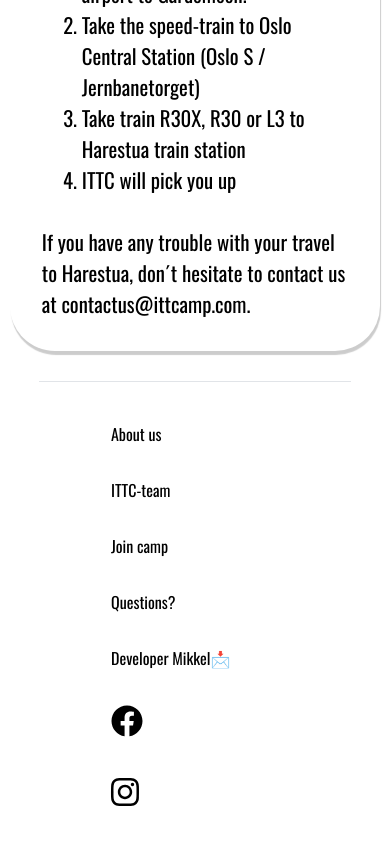
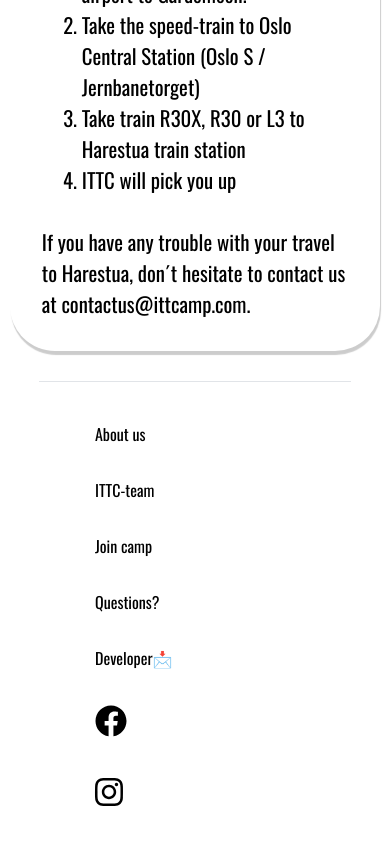
Before and after one commit to mikkelgud/InternationalTableTennisCamp, a React (Create React App) app: page /travels/Norway in a window 390 px wide. Shown: the part 1190-2034 px from the top of the page. Built offline with nearby package versions, Linux system fonts and the light colour scheme.

Commit message:
-Changed styling for footer. -Changed Language-flag-order to make a really cool effect on phones.

```diff
--- a/src/components/Footer.js
+++ b/src/components/Footer.js
@@ -24,15 +24,26 @@ margin-top: 20px;
 
 const Wrapper = styled.div`
 display: grid;
-grid-template-columns: auto auto auto;
 grid-gap: 2rem;
-margin: 2rem 2rem 2rem 2rem;
 position: absoulte;
 
 @media (min-width: 1129px){
+    grid-template-columns: auto auto auto auto auto auto auto;
+    margin: 2rem 2rem 2rem 4rem;
+}
+@media (max-width: 1129px){
     grid-template-columns: auto auto auto auto auto;
-    margin: 2rem 2rem 2rem 7.5rem;
+    margin: 2rem 2rem 2rem 5.5rem;
 }
+@media (max-width: 927px){
+    grid-template-columns: auto auto auto auto;
+margin: 2rem 2rem 2rem 2.5rem;
+}
+@media (max-width: 627px){
+    grid-template-columns: auto auto;
+margin: 2rem 2rem 2rem 1rem;
+}
+
 @media (max-width: 510px){
     grid-template-columns: auto;
 }
@@ -56,44 +67,67 @@ margin: 0;
             <FooterStyleDivWrapper>
                 <Wrapper>
                     <div>
-                <StyledATagLink onClick={() => { props.history.push("/aboutus"); }}>
-                <StyledTextLocal>About us</StyledTextLocal>
+                        <StyledTextLocal>
+                            <StyledATagLink
+                                onClick={() => { props.history.push("/aboutus"); }}>
+                                About us
                             </StyledATagLink>
+                        </StyledTextLocal>
                     </div>
                     <div>
-                <StyledATagLink onClick={() => { props.history.push("/leaders"); }}>
-                <StyledTextLocal>ITTC-team</StyledTextLocal>
+                        <StyledTextLocal>
+                            <StyledATagLink
+                                onClick={() => { props.history.push("/leaders"); }}>
+                                ITTC-team
                                  </StyledATagLink>
+                        </StyledTextLocal>
                     </div>
                     <div>
-                <StyledATagLink href="mailto: join@ittcamp.com" onClick={() => { props.history.push("/signup") }} >
-                <StyledTextLocal>Join camp</StyledTextLocal>
+                        <StyledTextLocal>
+                            <StyledATagLink
+                                href="mailto: join@ittcamp.com"
+                                onClick={() => { props.history.push("/signup") }} >
+                                Join camp
                                 </StyledATagLink>
+                        </StyledTextLocal>
                     </div>
                     <div>
-                <StyledATagLink href="mailto: contactus@ittcamp.com" >
-                <StyledTextLocal>Questions?</StyledTextLocal>
+                        <StyledTextLocal>
+                            <StyledATagLink
+                                href="mailto: contactus@ittcamp.com" >
+                                Questions?
                                 </StyledATagLink>
+                        </StyledTextLocal>
                     </div>
                     <div>
-                <StyledATagLink href="mailto: mikkel_gudmundsen@hotmail.com">
-                <StyledTextLocal>Developer Mikkel<span role="img" aria-label="mail">📩</span></StyledTextLocal>
+                        <StyledTextLocal>
+                            <StyledATagLink
+                                href="mailto: mikkel_gudmundsen@hotmail.com">
+                                Developer<span role="img" aria-label="mail">📩</span>
                             </StyledATagLink>
+                        </StyledTextLocal>
                     </div>
                     <div>
-                <StyledATagLink target="blank"  onClick={()=> alert("Our facebook account is yet under development. Thank you for your interest :)")}>
-                <StyledIcon><FontAwesomeIcon icon={["fab", "facebook"]} /></StyledIcon>
+                        <StyledIcon>
+                            <StyledATagLink
+                                target="blank"
+                                onClick={() => alert("Our facebook account is yet under development. Thank you for your interest :)")}>
+                                <FontAwesomeIcon icon={["fab", "facebook"]} />
                             </StyledATagLink>
+                        </StyledIcon>
                     </div>
                     <div>
-                <StyledATagLink target="blank" href="https://www.instagram.com/ittcamp">
-                <StyledIcon><FontAwesomeIcon icon={["fab","instagram"]} /></StyledIcon>
+                        <StyledATagLink
+                            target="blank"
+                            href="https://www.instagram.com/ittcamp">
+                            <StyledIcon>
+                                <FontAwesomeIcon icon={["fab", "instagram"]} />
+                            </StyledIcon>
                         </StyledATagLink>
                     </div>
                 </Wrapper>
             </FooterStyleDivWrapper>
         </LocalWrapper>
     );
-
-
-}export default withRouter(Footer);
+}
+export default withRouter(Footer);
--- a/src/components/Language.js
+++ b/src/components/Language.js
@@ -3,7 +3,7 @@ import useLocalStorage from '../hooks/useLocalStorage';
 import styled from 'styled-components';
 
 
-export const norwegianLanguage =  {
+export const norwegianLanguage = {
    selectedLanguageIcon: `🇳🇴`,
    key: "no",
    name: "Norwegian"
@@ -40,25 +40,28 @@ const Language = ({ onItemSelected }) => {
    const [storedLanguage, setStoredLanguage] = useLocalStorage("Language", englishLanguage);
 
 
-   return(
+   return (
       <>
-   <ChangeLanguageLinkEmoji onClick={() => {
-      setStoredLanguage(englishLanguage);
-      onItemSelected(englishLanguage);
-      alert("Translation is yet under development, if there's something that's not clear contact us on contactus@ittcamp.com");
-   }
-}>{englishLanguage.selectedLanguageIcon}</ChangeLanguageLinkEmoji>
+
          <ChangeLanguageLinkEmoji onClick={() => {
             setStoredLanguage(norwegianLanguage)
             onItemSelected(norwegianLanguage);
             alert("Translation is yet under development, if there's something that's not clear contact us on contactus@ittcamp.com");
-   }
-   }>{norwegianLanguage.selectedLanguageIcon}</ChangeLanguageLinkEmoji>
+         }}>{norwegianLanguage.selectedLanguageIcon}</ChangeLanguageLinkEmoji>
+
          <ChangeLanguageLinkEmoji onClick={() => {
             onItemSelected(swedishLanguage);
             setStoredLanguage(swedishLanguage);
             alert("Translation is yet under development, if there's something that's not clear contact us on contactus@ittcamp.com");
          }}>{swedishLanguage.selectedLanguageIcon}</ChangeLanguageLinkEmoji>
+
+         <ChangeLanguageLinkEmoji onClick={() => {
+            setStoredLanguage(englishLanguage);
+            onItemSelected(englishLanguage);
+            alert("Translation is yet under development, if there's something that's not clear contact us on contactus@ittcamp.com");
+         }}>{englishLanguage.selectedLanguageIcon}</ChangeLanguageLinkEmoji>
+
       </>
-   )}
+   )
+}
 export default Language;
```
Lines whose indentation alone changed are shown as unchanged.
